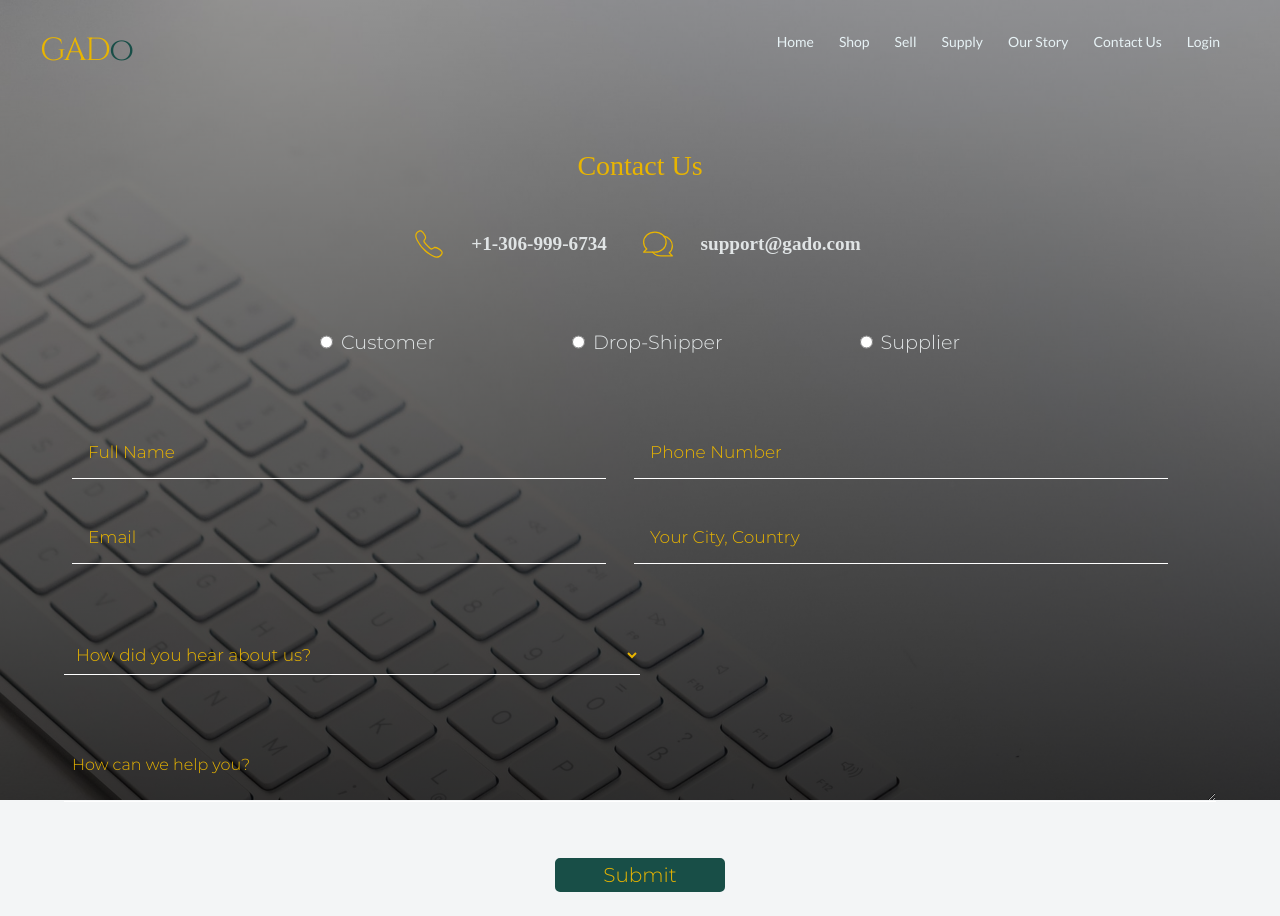
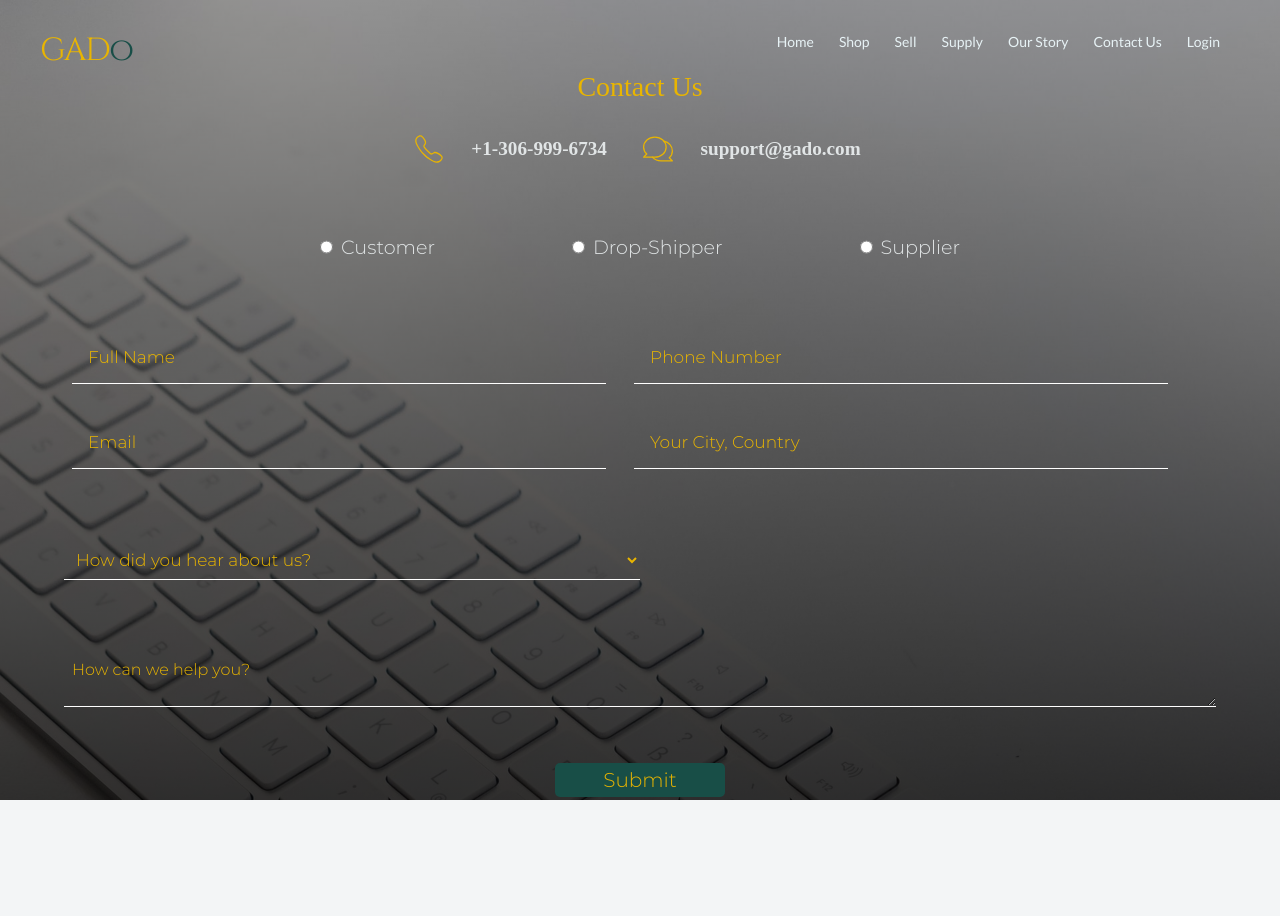
Before and after one commit to amar-eng/GadoDemo, a React (Create React App) app in the folder cli/: page /Contact in a window 1280 px wide. After the commit the page ends 800 px from the top, so only its background shows below. Built offline with nearby package versions, Linux system fonts and the light colour scheme; a web font is replaced by a local one.

Commit message:
changes to the form page

```diff
--- a/cli/src/styles/Contact.scss
+++ b/cli/src/styles/Contact.scss
@@ -6,6 +6,9 @@
     background: linear-gradient(rgba(0,0,0,0.40), rgba(0,0,0,0.80)), url(../assets/pics/white.jpg) no-repeat ;
     background-size: cover;
     height: 100vh;
+    @include desktop{
+        overflow-y: hidden;
+    }
 
 
     &__contain{
@@ -13,9 +16,12 @@
         flex-direction: column;
         align-items: center;
         justify-content: center;
-        // height: 100%;
-        width: 100%;
+        height: 100%;
+        // width: 100%;
         color: $white;
+        @include desktop{
+            height: 88%;
+        }
 
 
     }
@@ -23,17 +29,34 @@
     &__wrapper{
         border-radius: 5px;
         width: 100%;
+        // height: 100%;
         text-align: center;
         display: flex;
         flex-direction: column;
         align-items: center;
         justify-content: center;
+        @include tablet{
+
+        }
+        @include desktop{
+            // background-color: red;
+            // align-items: flex-start;
+            justify-content: space-between;
+        }
+
     }
     &__header{
         @include normal;
         color: $golden;
         font-size: 28px;
         margin: 4rem 4rem 2rem 4rem;
+        @include tablet{
+            margin: 2rem;
+        }
+        @include desktop{
+            margin: 1rem;
+        }
+
     }
     &__input{
         height: 40px;
```
